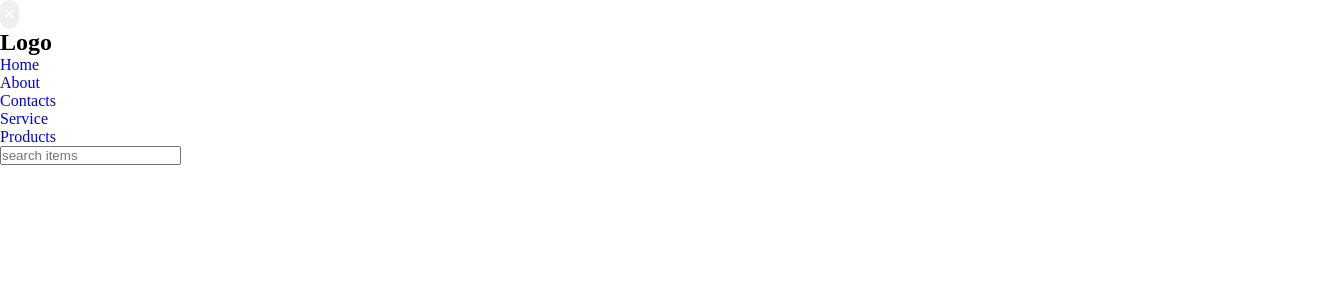
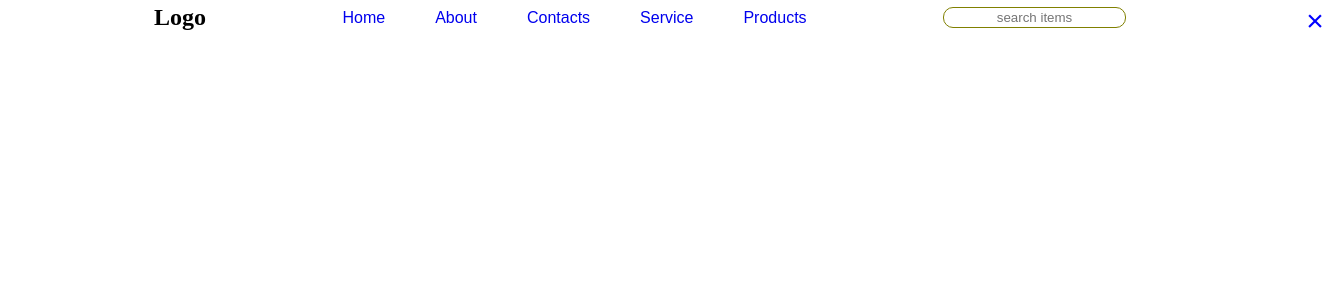
Before and after one commit to Saniflex-1/ReactJs, a React (Create React App) app: page / in a window 1280 px wide. Shown: the top 300 px of the page, 1330 px wide, since content can reach past the window. Built offline with nearby package versions, Linux system fonts and the light colour scheme.

Commit message:
Update index.css

```diff
--- a/src/index.css
+++ b/src/index.css
@@ -72,3 +72,44 @@ button {
   color: rgb(71, 15, 15);
   border: 1px solid rgba(114, 5, 5, 0.4);
 }
+
+.nav {
+  position: relative;
+  display: flex;
+  justify-content: space-between;
+  margin-left: 150px;
+  margin-right: 150px;
+  /* background-color: antiquewhite; */
+  padding: 4px;
+  align-items: center;
+}
+button.humberg {
+  position: absolute;
+  right: -50px;
+  color: blue;
+  font-size: 30px;
+  width: 30px;
+  background-color: transparent;
+  transition: all ease 0.4s;
+}
+
+button.humberg:hover {
+  transform: rotate(360deg);
+}
+
+.nav-links {
+  display: flex;
+  gap: 50px;
+}
+
+.nav-links a {
+  font-size: 16px;
+  font-family: "poppins", sans-serif;
+}
+
+.search input {
+  border: 1px solid olive;
+  border-radius: 10px;
+  padding: 2px;
+  text-align: center;
+}
```
